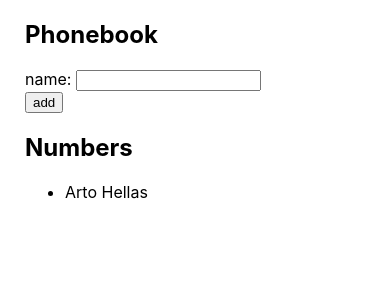
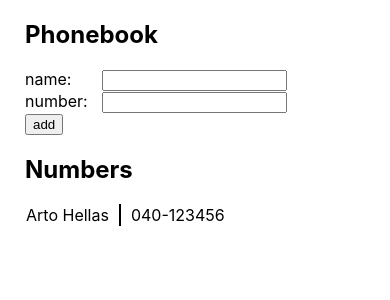
Before and after one commit to AitorSantaeugenia/FullStackOpen, a React (Create React App) app in the folder Part2/phonebook/: page / in a window 390 px wide. Shown: the top 300 px of the page. Built offline with nearby package versions, Linux system fonts and the light colour scheme.

Commit message:
part2 phonebook 2.8 step3

```diff
--- a/Part2/phonebook/src/App.js
+++ b/Part2/phonebook/src/App.js
@@ -2,14 +2,20 @@ import { useState } from "react";
 import "./App.css";
 
 const App = () => {
-  const [persons, setPersons] = useState([{ name: "Arto Hellas" }]);
+  const [persons, setPersons] = useState([
+    { name: "Arto Hellas", number: "040-123456" },
+  ]);
   const [newName, setNewName] = useState("");
+  const [newNumber, setNewNumber] = useState("");
 
   const addNewPerson = (e) => {
     e.preventDefault();
 
+    console.log(newNumber);
+
     const newObject = {
       name: newName,
+      number: newNumber,
     };
 
     if (persons.find((person) => person.name === newObject.name)) {
@@ -19,6 +25,7 @@ const App = () => {
     } else {
       setPersons(persons.concat(newObject));
       setNewName("");
+      setNewNumber("");
     }
   };
 
@@ -28,23 +35,45 @@ const App = () => {
     setNewName(e.target.value);
   };
 
+  const handlePhoneNumber = (e) => {
+    e.preventDefault();
+    console.log("e", e.target.value);
+
+    setNewNumber(e.target.value);
+  };
+
   return (
     <div>
       <h2>Phonebook</h2>
       <form onSubmit={addNewPerson}>
         <div>
-          name: <input value={newName} onChange={handleNewName} />
+          <span className="spanPaddingRight">name:</span>{" "}
+          <input
+            value={newName}
+            onChange={handleNewName}
+            className="inputMarginLeft"
+          />
+        </div>
+        <div>
+          <span className="spanPaddingRight">number:</span>{" "}
+          <input value={newNumber} onChange={handlePhoneNumber} />
         </div>
         <div>
           <button type="submit">add</button>
         </div>
       </form>
       <h2>Numbers</h2>
-      <ul>
-        {persons.map((person) => (
-          <li key={person.name}>{person.name}</li>
-        ))}
-      </ul>
+
+      {persons.map((person) => (
+        <tr>
+          <td key={person.name} className="tdPadding">
+            {person.name}
+          </td>
+          <td key={person.number} className="tdPaddingLeft">
+            {person.number}
+          </td>
+        </tr>
+      ))}
     </div>
   );
 };
```
